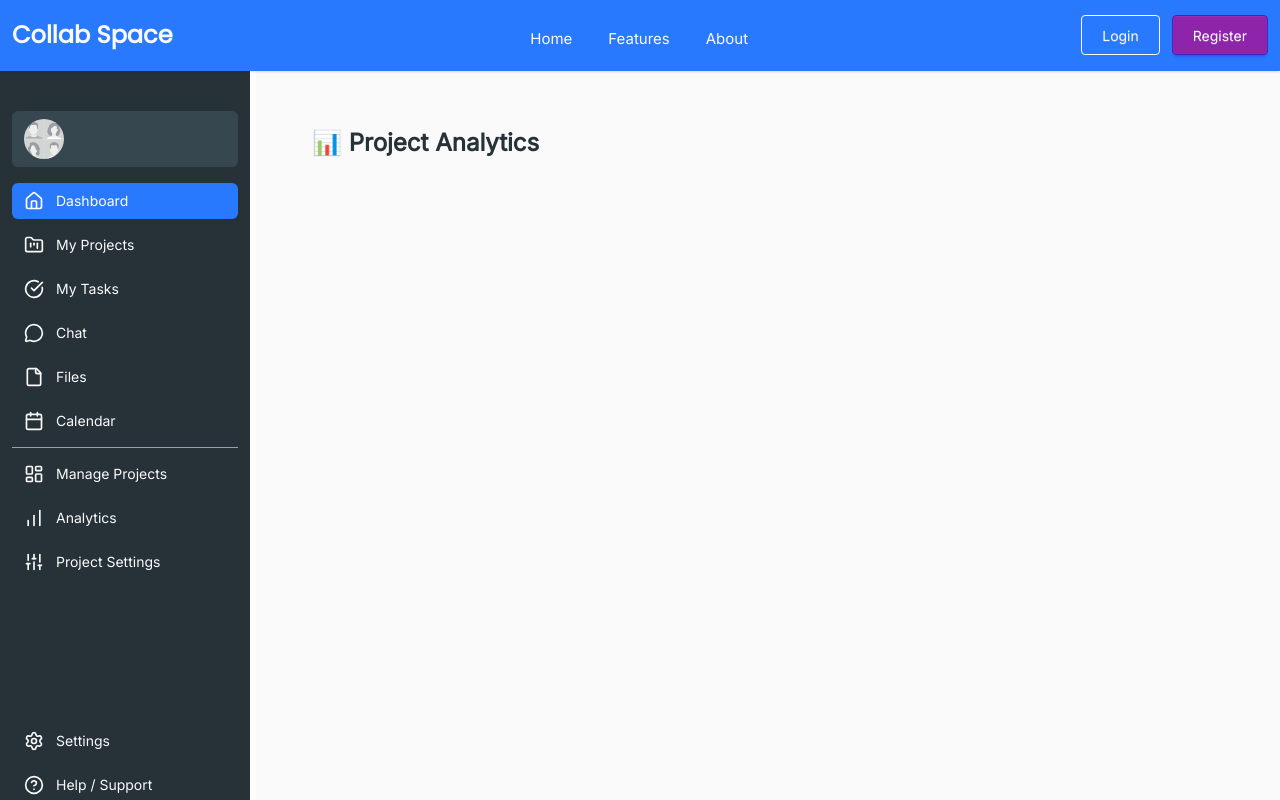
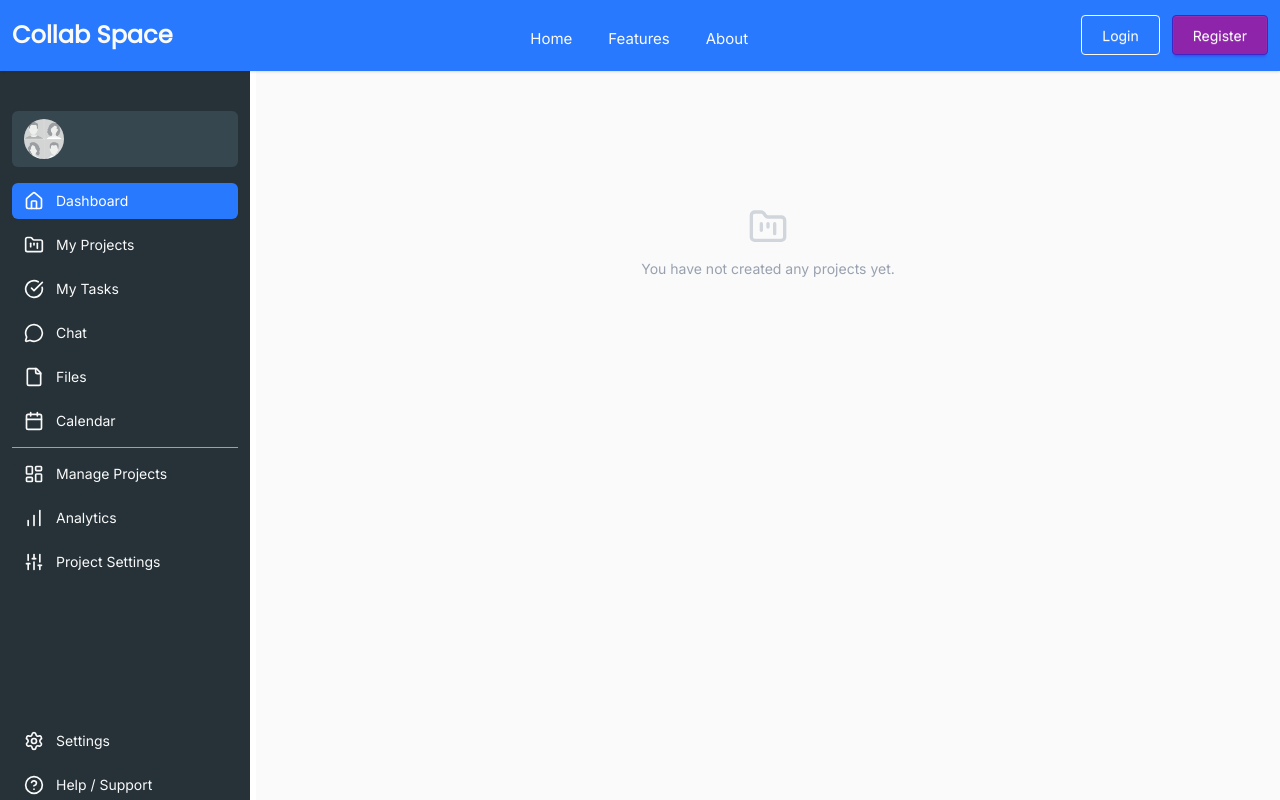
Before and after one commit to BK-Bagchi/collab-space, a React (Vite) app: page /dashboard/analytics in a window 1280 px wide. Shown: the top 800 px of the page. Built offline with nearby package versions, Linux system fonts and the light colour scheme; no server answers; sample sign-in values are in the browser's storage.

Commit message:
conditional rendering applied on manage projects and analytics page

```diff
--- a/src/pages/Dashboard/Analytics.jsx
+++ b/src/pages/Dashboard/Analytics.jsx
@@ -1,10 +1,11 @@
 import React, { useEffect, useState } from "react";
-import { CalendarDays, Users, User, Clock, Palette } from "lucide-react";
-// import ChartSection from "./ChartSection";
+import { FolderKanban } from "lucide-react";
 import ProjectDetailsCard from "../../components/ProjectDetailsCard/ProjectDetailsCard";
 import { ProjectAPI } from "../../api";
+import { useAuth } from "../../hooks/useAuth";
 
 const Analytics = () => {
+  const { user } = useAuth();
   const [projects, setProjects] = useState([]);
 
   useEffect(() => {
@@ -20,15 +21,30 @@ const Analytics = () => {
     fetchProjects();
   }, []);
 
+  const createdProject = projects.filter(
+    (project) => project.createdBy._id === user._id
+  );
+
   return (
     <div className="p-6 w-full">
-      <h1 className="text-2xl font-semibold text-charcoalGray mb-6">
-        📊 Project Analytics
-      </h1>
+      {/* Header */}
+      {createdProject.length > 0 && (
+        <h1 className="text-2xl font-semibold text-charcoalGray mb-6">
+          📊 Project Analytics
+        </h1>
+      )}
 
-      <div className="grid grid-cols-1 gap-6">
-        <ProjectDetailsCard projects={projects} />
-      </div>
+      {/* Project Grid */}
+      {createdProject.length > 0 ? (
+        <div className="grid grid-cols-1 gap-6">
+          <ProjectDetailsCard projects={createdProject} />
+        </div>
+      ) : (
+        <div className="flex flex-col items-center justify-center mt-20 text-gray-400">
+          <FolderKanban size={40} className="mb-3 text-gray-300" />
+          <p className="text-sm">You have not created any projects yet.</p>
+        </div>
+      )}
     </div>
   );
 };
--- a/src/pages/Dashboard/ManageProjects.jsx
+++ b/src/pages/Dashboard/ManageProjects.jsx
@@ -31,6 +31,7 @@ const ManageUsers = () => {
   return (
     <div className="min-h-screen bg-softWhite p-6">
       {/* Header */}
+      {createdProject.length > 0 && (
         <div className="flex items-center justify-between mb-6">
           <h2 className="text-2xl font-semibold text-charcoalGray flex items-center gap-2">
             <FolderKanban className="text-electricBlue" size={22} />
@@ -40,6 +41,7 @@ const ManageUsers = () => {
             </span>
           </h2>
         </div>
+      )}
 
       {/* Project Grid */}
       {createdProject.length > 0 ? (
@@ -49,7 +51,7 @@ const ManageUsers = () => {
       ) : (
         <div className="flex flex-col items-center justify-center mt-20 text-gray-400">
           <FolderKanban size={40} className="mb-3 text-gray-300" />
-          <p className="text-sm">No projects available yet.</p>
+          <p className="text-sm">You have not created any projects yet.</p>
         </div>
       )}
     </div>
```
Lines whose indentation alone changed are shown as unchanged.
